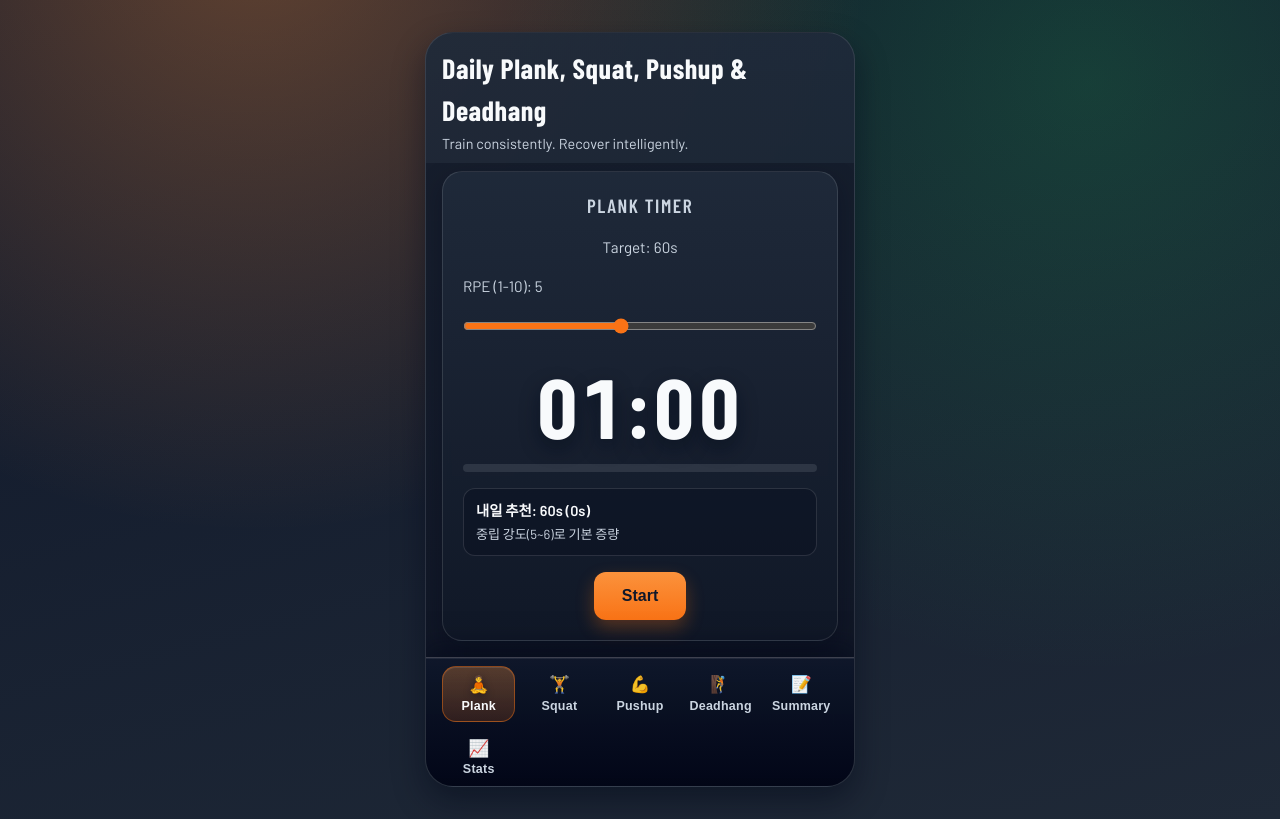
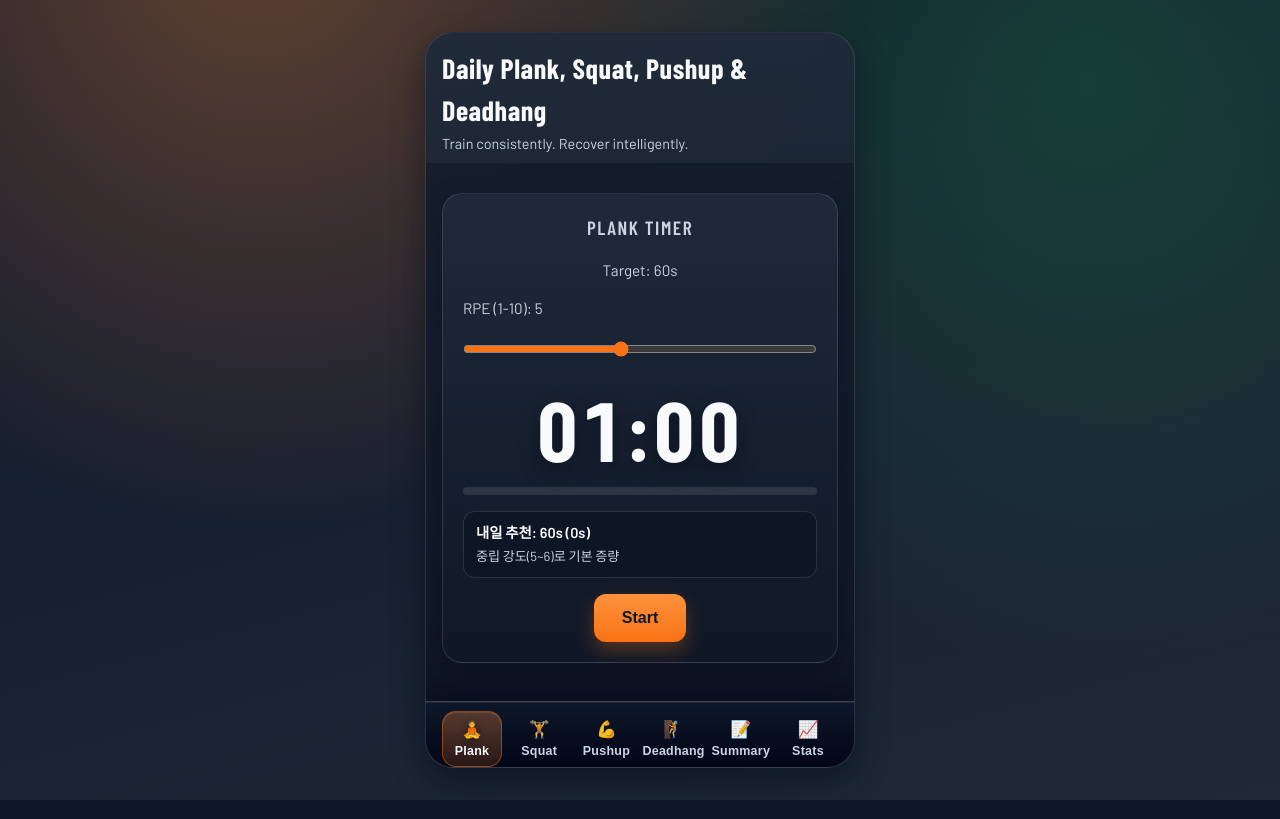
Before and after one commit to kadragon/daily-plank-squat, a React (Vite) app: page / in a window 1280 px wide. Built offline with nearby package versions, Linux system fonts and the light colour scheme.

Commit message:
fix tabbar single row for six icons

```diff
--- a/src/index.css
+++ b/src/index.css
@@ -514,7 +514,7 @@ body {
 .nav.app-tabbar {
   margin-top: auto;
   display: grid;
-  grid-template-columns: repeat(5, minmax(0, 1fr));
+  grid-template-columns: repeat(6, minmax(0, 1fr));
   gap: 0.45rem;
   width: 100%;
   padding: 0.55rem 1rem;
```
Also changed, not shown: 2 other files (tests, documents, lock files or other folders).
